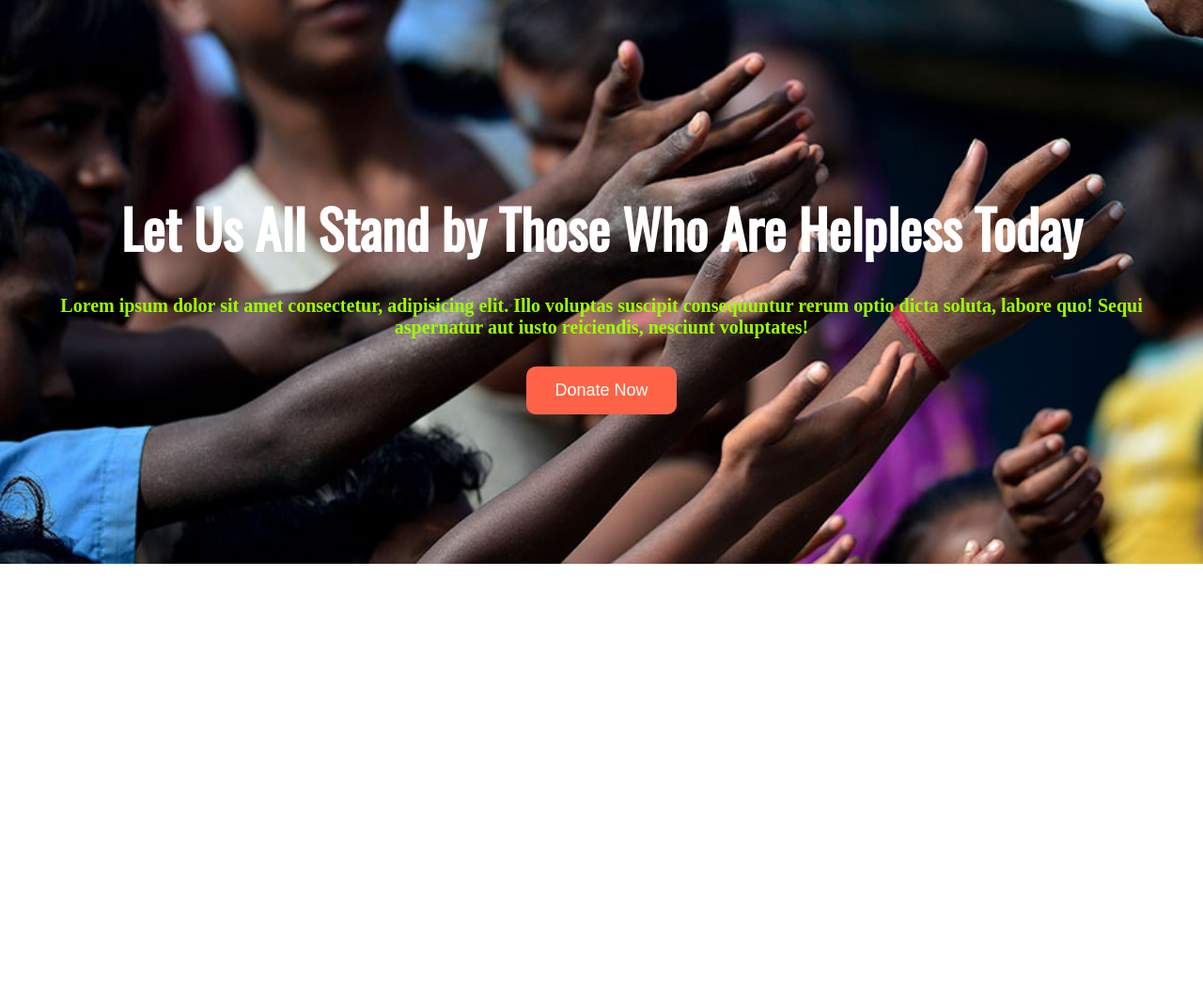
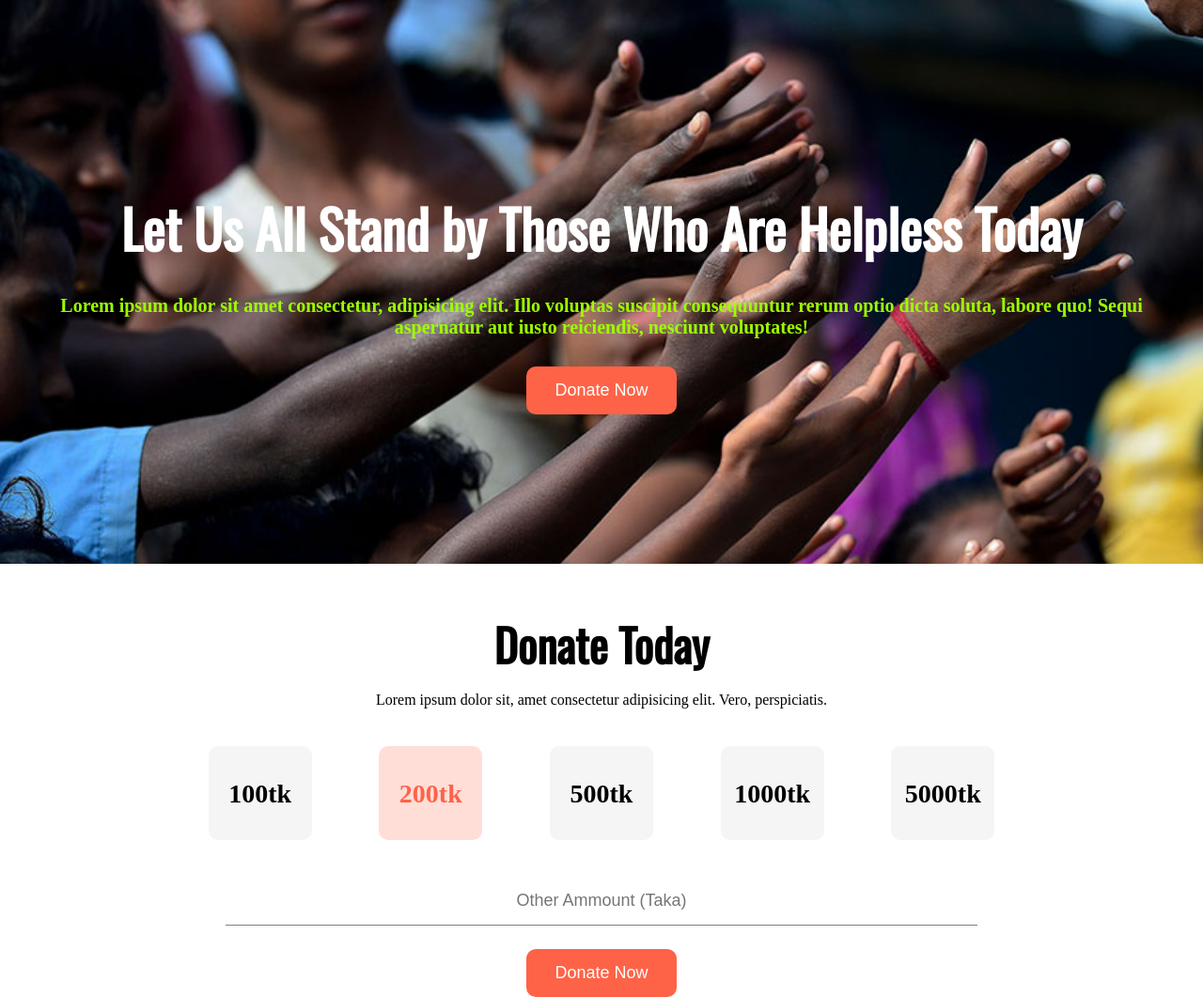
Before and after one commit to ShahariarKhan/First-Milestone-Project, a plain HTML site: page index.html in a window 1280 px wide. Shown: the whole page at 94% size. Before the commit the page ends 800 px from the top, so only its background shows below. Drawn offline with nearby package versions, Linux system fonts and the light colour scheme.

Commit message:
donation amount add

```diff
--- a/index.html
+++ b/index.html
@@ -23,5 +23,42 @@
             <button class="bannar-btn">Donate Now</button>
         </div>
     </section>
+    <section class="donation-sector">
+        <div class="donation-heading">
+            <div class="donation-title">
+                <h1>Donate Today</h1>
+            </div>
+            <div class="donation-text">
+                <p>
+                    Lorem ipsum dolor sit, amet consectetur adipisicing elit. Vero, perspiciatis.
+                </p>
+            </div>
+        </div>
+        <div class="amount-tk">
+            <div class="card-taka">
+                <p>100tk</p>
+            </div>
+            <div class="card-taka" id="tk">
+                <p>200tk</p>
+            </div>
+            <div class="card-taka">
+                <p>500tk</p>
+            </div>
+            <div class="card-taka">
+                <p>1000tk</p>
+            </div>
+            <div class="card-taka">
+                <p>5000tk</p>
+            </div>
+        </div>
+        <div class="placeholder-btn">
+            <div class="donation-placeholder">
+                <input type="taka" placeholder="Other Ammount (Taka)">
+            </div>
+            <div class="donation-btn">
+                <button class="bannar-btn">Donate Now</button>
+            </div>
+        </div>
+    </section>
 </body>
 </html>
--- a/style.css
+++ b/style.css
@@ -37,3 +37,64 @@
     color: black;
     transition: .80s;
 }
+.donation-sector{
+    margin-top: 50px;
+}
+.donation-heading{
+    text-align: center;
+}
+.donation-title{
+    font-size: 32px;
+    font-family: 'Oswald', sans-serif;
+}
+.donation-text{
+    margin-top: 15px;
+}
+.amount-tk{
+    display: flex;
+    justify-content:space-evenly;
+    margin: 40px 150px 0px 150px;
+
+
+
+}
+.card-taka{
+    height: 100px;
+    width: 110px;
+    background-color: whitesmoke;
+    border-radius: 10px;
+
+}
+.card-taka p{
+    text-align: center;
+    margin-top: 35px;
+    font-weight: bold;
+    font-size: 28px;
+
+}
+#tk{
+    color: tomato;
+    background-color:rgba(255, 99, 71, 0.208);
+}
+.placeholder-btn{
+    text-align: center;
+}
+.donation-placeholder{
+    margin-top: 40px;
+    text-align: center;
+}
+input{
+    height: 50px;
+    width: 800px;
+    outline: none;
+    border-style: none;
+    border-bottom: 1px solid grey;
+}
+::placeholder{
+    text-align: center;
+    font-size: 18px;
+
+}
+.donation-btn{
+    margin-top: 25px;
+}
```
